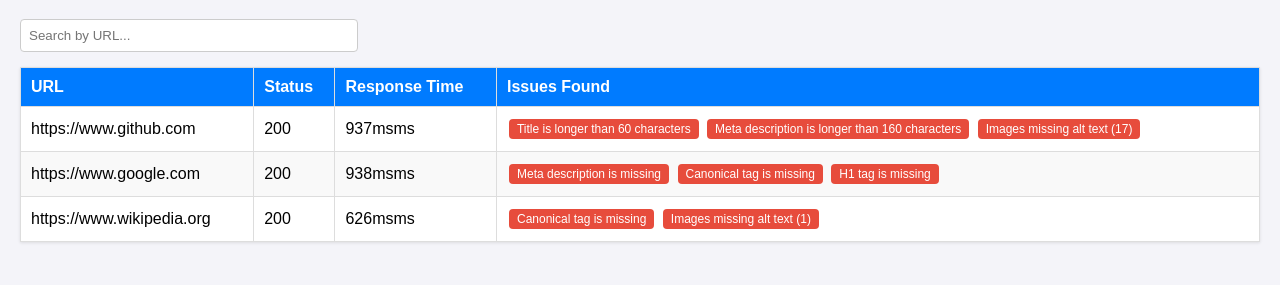
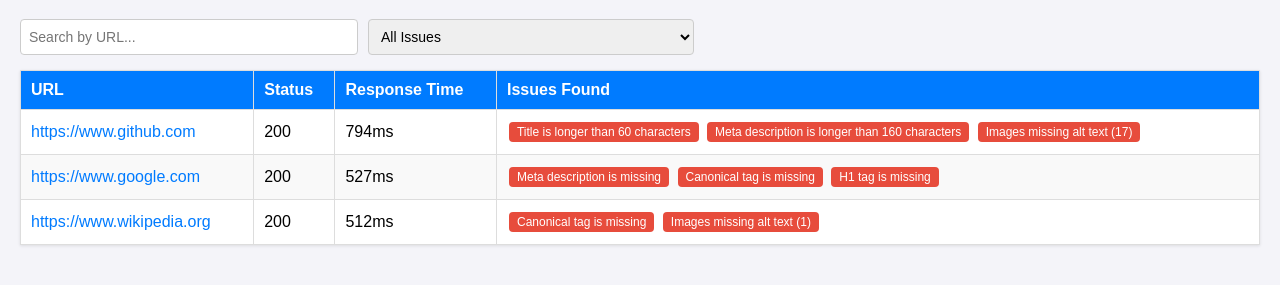
Before and after one commit to noorzahid7863-beep/seo-checker, a website: page index.html in a window 1280 px wide. Shown: the part 61-346 px from the top of the page. Drawn offline with Linux system fonts and the light colour scheme.

Commit message:
Update index.html with clickable links and issue filter

```diff
--- a/index.html
+++ b/index.html
@@ -6,19 +6,31 @@
   <style>
     body { font-family: Arial, sans-serif; margin: 20px; background-color: #f4f4f9; }
     h1 { color: #333; }
-    input { padding: 8px; margin-bottom: 15px; width: 320px; border: 1px solid #ccc; border-radius: 4px; }
+    .controls { display: flex; gap: 10px; margin-bottom: 15px; }
+    input, select { padding: 8px; border: 1px solid #ccc; border-radius: 4px; font-size: 14px; }
+    input { width: 320px; }
+    select { min-width: 200px; }
     table { width: 100%; border-collapse: collapse; background: #fff; box-shadow: 0 1px 3px rgba(0,0,0,0.1); }
     th, td { border: 1px solid #ddd; padding: 10px; text-align: left; }
     th { background-color: #007bff; color: white; }
     tr:nth-child(even) { background-color: #f9f9f9; }
     .badge { background: #e74c3c; color: white; padding: 3px 8px; border-radius: 4px; font-size: 12px; display: inline-block; margin: 2px; }
     .ok { background: #2ecc71; color: white; padding: 3px 8px; border-radius: 4px; font-size: 12px; }
+    /* Link styling */
+    td a { color: #007bff; text-decoration: none; font-weight: 500; }
+    td a:hover { text-decoration: underline; }
   </style>
 </head>
 <body>
 
   <h1>SEO & Link Health Audit Report</h1>
-  <input type="text" id="searchInput" onkeyup="filterReport()" placeholder="Search by URL...">
+
+  <div class="controls">
+    <input type="text" id="searchInput" onkeyup="filterReport()" placeholder="Search by URL...">
+    <select id="issueFilter" onchange="filterReport()">
+      <option value="">All Issues</option>
+    </select>
+  </div>
 
   <table id="reportTable">
     <thead>
@@ -40,34 +52,63 @@
         const response = await fetch('report.json');
         const data = await response.json();
 
-        // Handle object or array formats automatically
         const reportArray = Array.isArray(data) ? data : (data.results || data.pages || [data]);
         const tbody = document.getElementById('tableBody');
         tbody.innerHTML = '';
 
+        const allIssuesSet = new Set();
+
         reportArray.forEach(item => {
           const row = document.createElement('tr');
 
-          // Fallbacks for all possible key names
           const url = item.url || item.link || item.page || 'N/A';
           const status = item.status || item.statusCode || item.code || '200 OK';
-          const time = item.responseTime || item.time || item.duration || '120';
+          let time = item.responseTime || item.time || item.duration || '120';
+          if (typeof time === 'number' || !time.toString().endsWith('ms')) {
+            time = `${time}ms`;
+          }
 
           let rawIssues = item.issues || item.errors || [];
           if (typeof rawIssues === 'string') rawIssues = [rawIssues];
 
+          // Collect all issue types for the dropdown filter
+          if (Array.isArray(rawIssues)) {
+            rawIssues.forEach(i => {
+              const issueText = typeof i === 'object' ? (i.message || JSON.stringify(i)) : i;
+              allIssuesSet.add(issueText);
+            });
+          }
+
           const issuesHtml = (Array.isArray(rawIssues) && rawIssues.length > 0)
-            ? rawIssues.map(i => `<span class="badge">${typeof i === 'object' ? (i.message || JSON.stringify(i)) : i}</span>`).join(' ')
+            ? rawIssues.map(i => {
+                const issueText = typeof i === 'object' ? (i.message || JSON.stringify(i)) : i;
+                return `<span class="badge">${issueText}</span>`;
+              }).join(' ')
             : '<span class="ok">No Issues</span>';
 
+          // 🟢 FIX: Wrap URL in <a> tag with target="_blank"
+          const urlCellHtml = url !== 'N/A'
+            ? `<a href="${url}" target="_blank" rel="noopener noreferrer">${url}</a>`
+            : 'N/A';
+
           row.innerHTML = `
-            <td>${url}</td>
+            <td>${urlCellHtml}</td>
             <td>${status}</td>
-            <td>${time}ms</td>
+            <td>${time}</td>
             <td>${issuesHtml}</td>
           `;
           tbody.appendChild(row);
         });
+
+        // Populate Issue Filter Dropdown
+        const issueFilterSelect = document.getElementById('issueFilter');
+        allIssuesSet.forEach(issue => {
+          const option = document.createElement('option');
+          option.value = issue.toLowerCase();
+          option.textContent = issue;
+          issueFilterSelect.appendChild(option);
+        });
+
       } catch (error) {
         console.error("Error:", error);
         document.getElementById('tableBody').innerHTML = `<tr><td colspan="4" style="color:red">Failed to load report.json data. Make sure Live Server is running.</td></tr>`;
@@ -77,11 +118,18 @@
     loadReport();
 
     function filterReport() {
-      const input = document.getElementById('searchInput').value.toLowerCase();
+      const searchInput = document.getElementById('searchInput').value.toLowerCase();
+      const issueFilter = document.getElementById('issueFilter').value.toLowerCase();
       const rows = document.querySelectorAll('#reportTable tbody tr');
+
       rows.forEach(row => {
-        const url = row.cells[0].textContent.toLowerCase();
-        row.style.display = url.includes(input) ? '' : 'none';
+        const urlText = row.cells[0].textContent.toLowerCase();
+        const issuesText = row.cells[3].textContent.toLowerCase();
+
+        const matchesSearch = urlText.includes(searchInput);
+        const matchesIssue = issueFilter === '' || issuesText.includes(issueFilter);
+
+        row.style.display = (matchesSearch && matchesIssue) ? '' : 'none';
       });
     }
   </script>
--- a/report.csv
+++ b/report.csv
@@ -1,4 +1,4 @@
 URL,Status,Response Time,Issues Count,Issues
-"https://www.github.com",200,"937ms",3,"Title is longer than 60 characters; Meta description is longer than 160 characters; Images missing alt text (17)"
-"https://www.google.com",200,"938ms",3,"Meta description is missing; Canonical tag is missing; H1 tag is missing"
-"https://www.wikipedia.org",200,"626ms",2,"Canonical tag is missing; Images missing alt text (1)"
+"https://www.github.com",200,"794ms",3,"Title is longer than 60 characters; Meta description is longer than 160 characters; Images missing alt text (17)"
+"https://www.google.com",200,"527ms",3,"Meta description is missing; Canonical tag is missing; H1 tag is missing"
+"https://www.wikipedia.org",200,"512ms",2,"Canonical tag is missing; Images missing alt text (1)"
--- a/report.json
+++ b/report.json
@@ -17,7 +17,7 @@
     {
       "url": "https://www.github.com",
       "status": 200,
-      "responseTime": "937ms",
+      "responseTime": "794ms",
       "issuesCount": 3,
       "issues": [
         "Title is longer than 60 characters",
@@ -28,7 +28,7 @@
     {
       "url": "https://www.google.com",
       "status": 200,
-      "responseTime": "938ms",
+      "responseTime": "527ms",
       "issuesCount": 3,
       "issues": [
         "Meta description is missing",
@@ -39,7 +39,7 @@
     {
       "url": "https://www.wikipedia.org",
       "status": 200,
-      "responseTime": "626ms",
+      "responseTime": "512ms",
       "issuesCount": 2,
       "issues": [
         "Canonical tag is missing",
```
